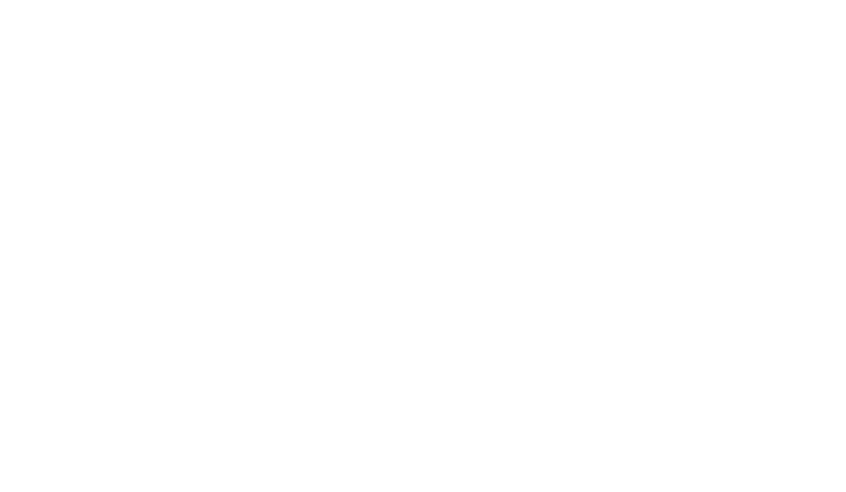
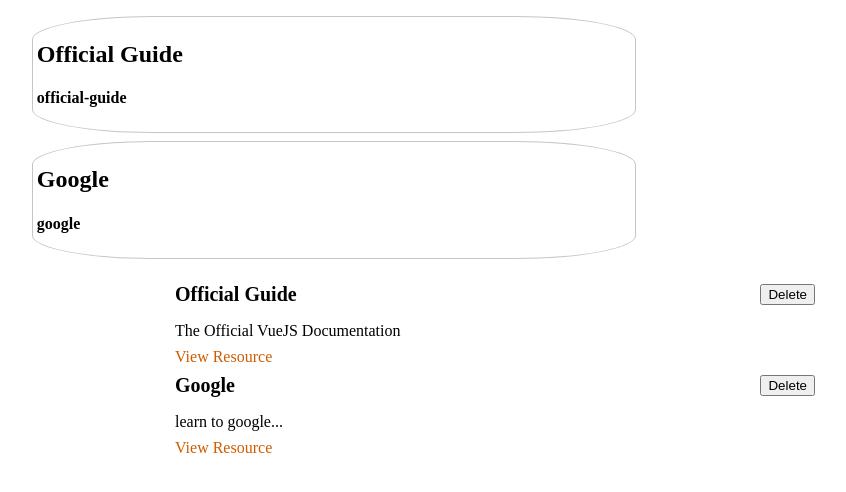
Before and after one commit to northernocean/learning-js-vue, a Vue app: page / in a window 1280 px wide. Shown: the top 492 px of the page, without its empty margins (145-991 px from the left). Built offline with nearby package versions, Linux system fonts and the light colour scheme.

Commit message:
adding components

```diff
--- a/src/App.vue
+++ b/src/App.vue
@@ -1,13 +1,24 @@
 <template>
   <ul>
     <li v-for="resource in storedResources" :key="resource.id">
-      {{ resource.id }}
+      <resource-card
+        :title="resource.title"
+        :description="resource.id"
+      ></resource-card>
     </li>
   </ul>
+  <stored-resources :resources="storedResources"></stored-resources>
 </template>
 
 <script>
+import ResourceCard from './components/ResourceCard.vue';
+import StoredResources from './components/learning-resources/StoredResources.vue';
+
 export default {
+  components: {
+    'resource-card': ResourceCard,
+    'stored-resources': StoredResources,
+  },
   data() {
     return {
       storedResources: [
@@ -22,9 +33,26 @@
           title: 'Google',
           description: 'learn to google...',
           link: 'https://www.google.com',
-          }
-        ]
+        },
+      ],
     };
   },
+};
+</script>
+
+<style scoped>
+li {
+  margin: 0.5rem;
+  list-style-type: none;
 }
-</script>
+@import url('https://fonts.googleapis.com/css2?family=Roboto:wght@400;700&display=swap');
+* {
+  box-sizing: border-box;
+}
+html {
+  font-family: 'Roboto', sans-serif;
+}
+body {
+  margin: 0;
+}
+</style>
--- /dev/null
+++ b/src/components/ResourceCard.vue
@@ -0,0 +1,35 @@
+<template>
+  <div>
+    <h2>{{ title }} </h2>
+    <h4> {{ description }} </h4>
+  </div>
+</template>
+
+<script>
+  export default {
+    props: {
+      title: {
+        type: String,
+        Required: true
+      },
+      description: {
+        type: String,
+        Required: false,
+        default: ''
+      },
+    }
+  }
+
+</script>
+
+<style scoped>
+  div {
+    width: 50%;
+    margin-left: 10%;
+    border: 1px solid;
+    padding: .25rem;
+    border-radius: 20%;
+    border-color: rgba(110, 110, 110,.4);
+
+  }
+</style>
--- /dev/null
+++ b/src/components/learning-resources/LearningResource.vue
@@ -0,0 +1,52 @@
+<template>
+  <li>
+    <div>
+      <header>
+        <h3>{{ title }}</h3>
+        <button>Delete</button>
+      </header>
+    </div>
+    <p>{{ description }}</p>
+    <nav>
+      <a :href="link">View Resource</a>
+    </nav>
+  </li>
+</template>
+
+<script>
+export default {
+  props: ['title', 'description', 'link'],
+};
+</script>
+
+  <style scoped>
+li {
+  margin: auto;
+  max-width: 40rem;
+}
+
+header {
+  display: flex;
+  justify-content: space-between;
+  align-items: center;
+}
+
+h3 {
+  font-size: 1.25rem;
+  margin: 0.5rem 0;
+}
+
+p {
+  margin: 0.5rem 0;
+}
+
+a {
+  text-decoration: none;
+  color: #ce5c00;
+}
+
+a:hover,
+a:active {
+  color: #c89300;
+}
+</style>
--- /dev/null
+++ b/src/components/learning-resources/StoredResources.vue
@@ -0,0 +1,33 @@
+ <template>
+  <ul>
+    <learning-resource
+      v-for="resource in resources"
+      :key="resource.id"
+      :title="resource.title"
+      :description="resource.description"
+      :link="resource.link"
+    ></learning-resource>
+  </ul>
+</template>
+
+<script>
+
+import LearningResource from './LearningResource.vue';
+
+export default {
+  components: {
+    'learning-resource': LearningResource,
+  },
+  props: ['resources'],
+};
+</script>
+
+<style scoped>
+  ul {
+    list-style: none;
+    margin: 0;
+    padding: 0;
+    margin: auto;
+    max-width: 40rem;
+  }
+</style>
--- a/src/main.js
+++ b/src/main.js
@@ -1,5 +1,7 @@
 import { createApp } from 'vue';
 
-const app = createApp();
+import App from './App.vue';
+
+const app = createApp(App);
 
 app.mount('#app');
```
Lines whose indentation alone changed are shown as unchanged.
